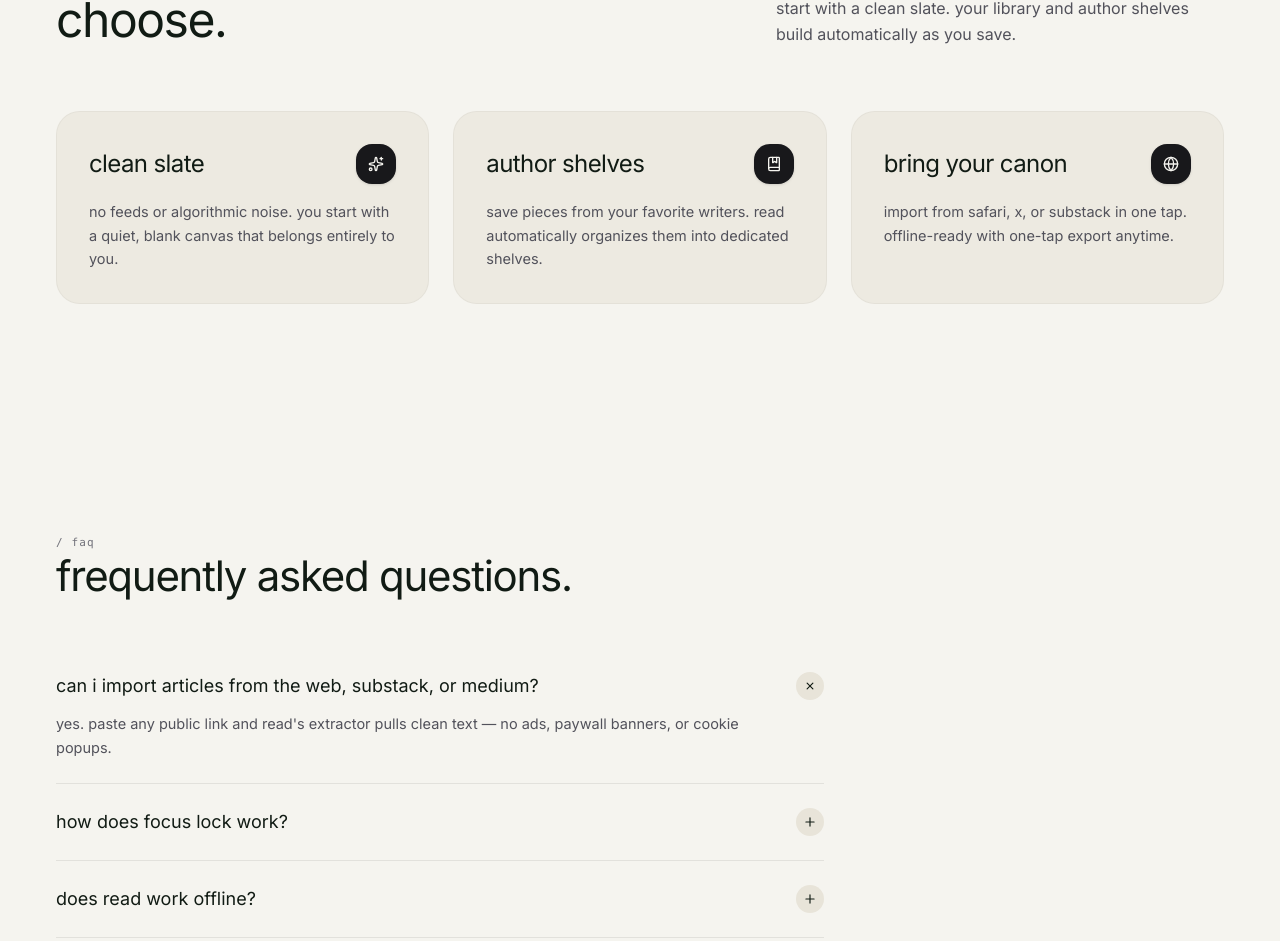
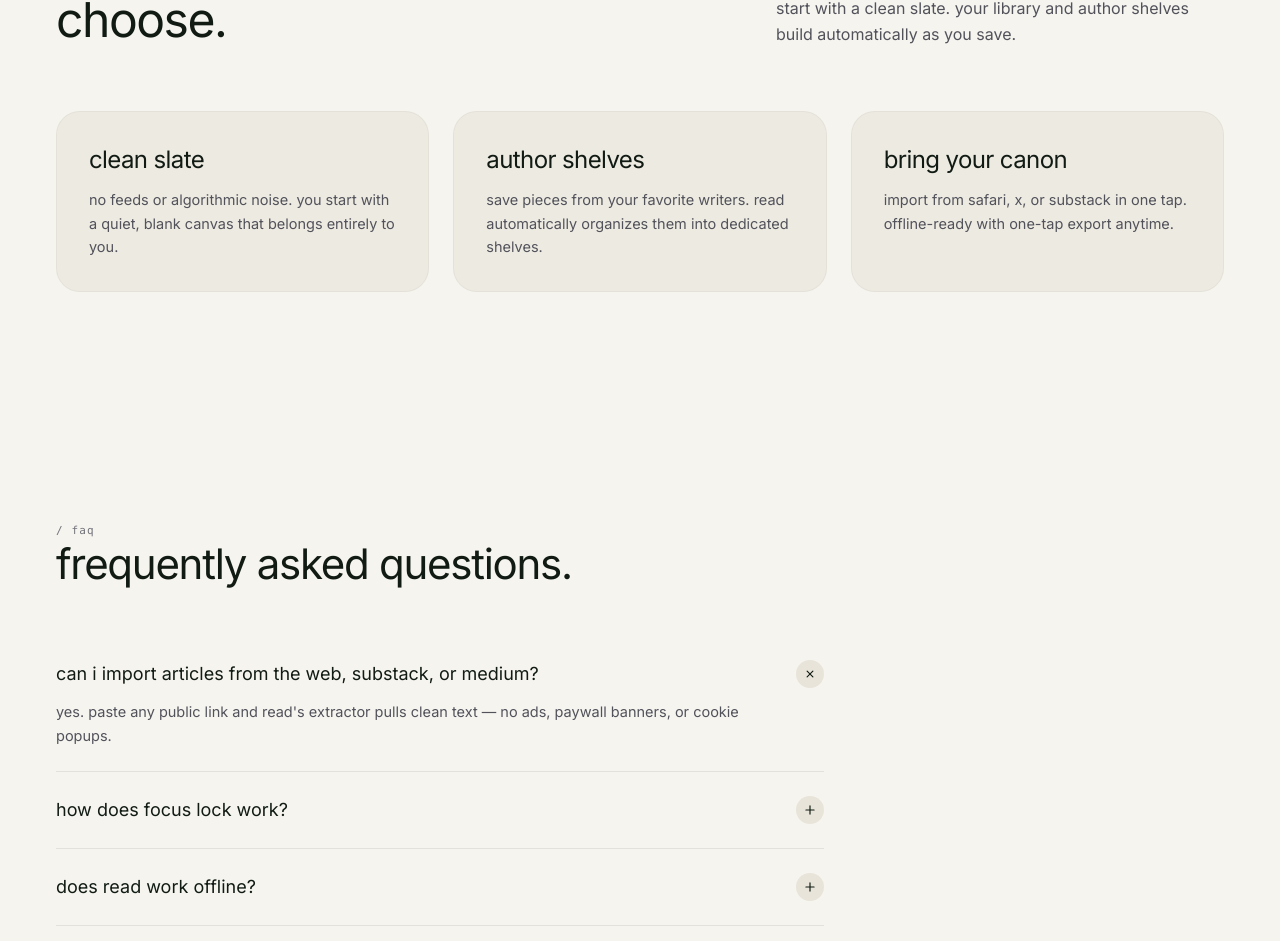
Before and after one commit to notcodesid/read-web, a Next.js app: page / in a window 1280 px wide. Shown: the part 2601-3542 px from the top of the page. Built offline with nearby package versions, Linux system fonts and the light colour scheme.

Commit message:
remove shelf card icons

```diff
--- a/components/AuthorsSection.tsx
+++ b/components/AuthorsSection.tsx
@@ -1,26 +1,22 @@
 "use client";
 
 import React from "react";
-import { BookMarked, Sparkles, Globe } from "lucide-react";
 import { motion } from "motion/react";
 
 export default function AuthorsSection() {
   const shelfFeatures = [
     {
       name: "Clean slate",
-      icon: Sparkles,
       description:
         "No feeds or algorithmic noise. You start with a quiet, blank canvas that belongs entirely to you.",
     },
     {
       name: "Author shelves",
-      icon: BookMarked,
       description:
         "Save pieces from your favorite writers. Read automatically organizes them into dedicated shelves.",
     },
     {
       name: "Bring your canon",
-      icon: Globe,
       description:
         "Import from Safari, X, or Substack in one tap. Offline-ready with one-tap export anytime.",
     },
@@ -54,7 +50,6 @@ export default function AuthorsSection() {
         {/* 3 Shelf Cards */}
         <div className="grid grid-cols-1 md:grid-cols-3 gap-6">
           {shelfFeatures.map((item, idx) => {
-            const Icon = item.icon;
             return (
               <motion.div
                 key={item.name}
@@ -69,17 +64,10 @@ export default function AuthorsSection() {
                 whileHover={{ y: -4, transition: { duration: 0.2 } }}
                 className="bg-[#edeae1] rounded-3xl p-8 flex flex-col justify-between border border-black/[0.04] transition-all hover:bg-[#e6e2d6] hover:shadow-sm"
               >
-                <div className="space-y-4">
-                  {/* Card Header */}
-                  <div className="flex items-center justify-between">
-                    <h3 className="text-2xl font-normal text-[#111b14] tracking-tight">
-                      {item.name}
-                    </h3>
-                    <div className="w-10 h-10 rounded-2xl bg-[#18181b] text-[#f5f4ef] flex items-center justify-center shadow-sm">
-                      <Icon className="w-4 h-4 stroke-[2]" />
-                    </div>
-                  </div>
-
+                <div className="space-y-3">
+                  <h3 className="text-2xl font-normal text-[#111b14] tracking-tight">
+                    {item.name}
+                  </h3>
                   <p className="text-[14.5px] text-[#52525b] leading-relaxed font-normal">
                     {item.description}
                   </p>
```
